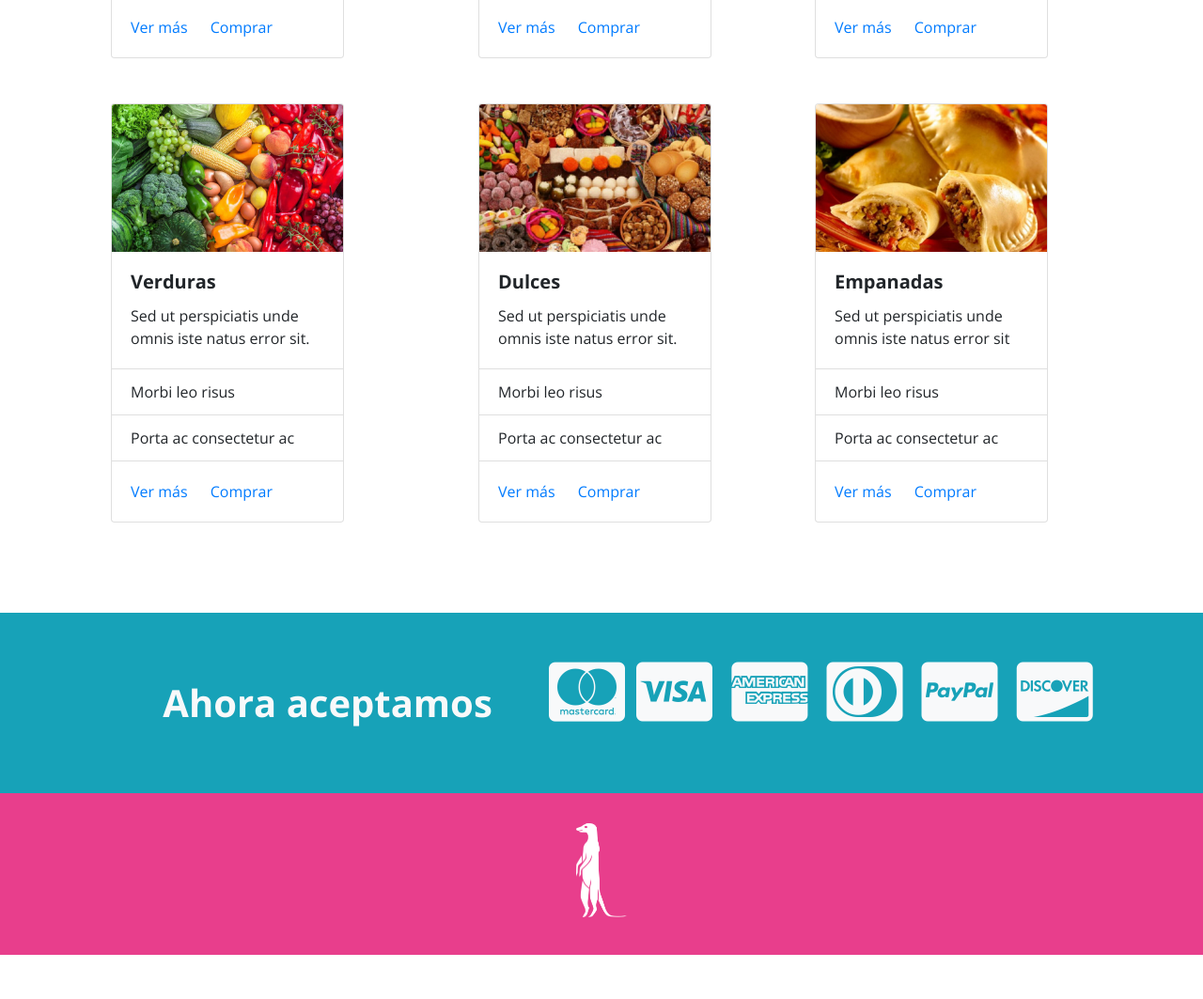
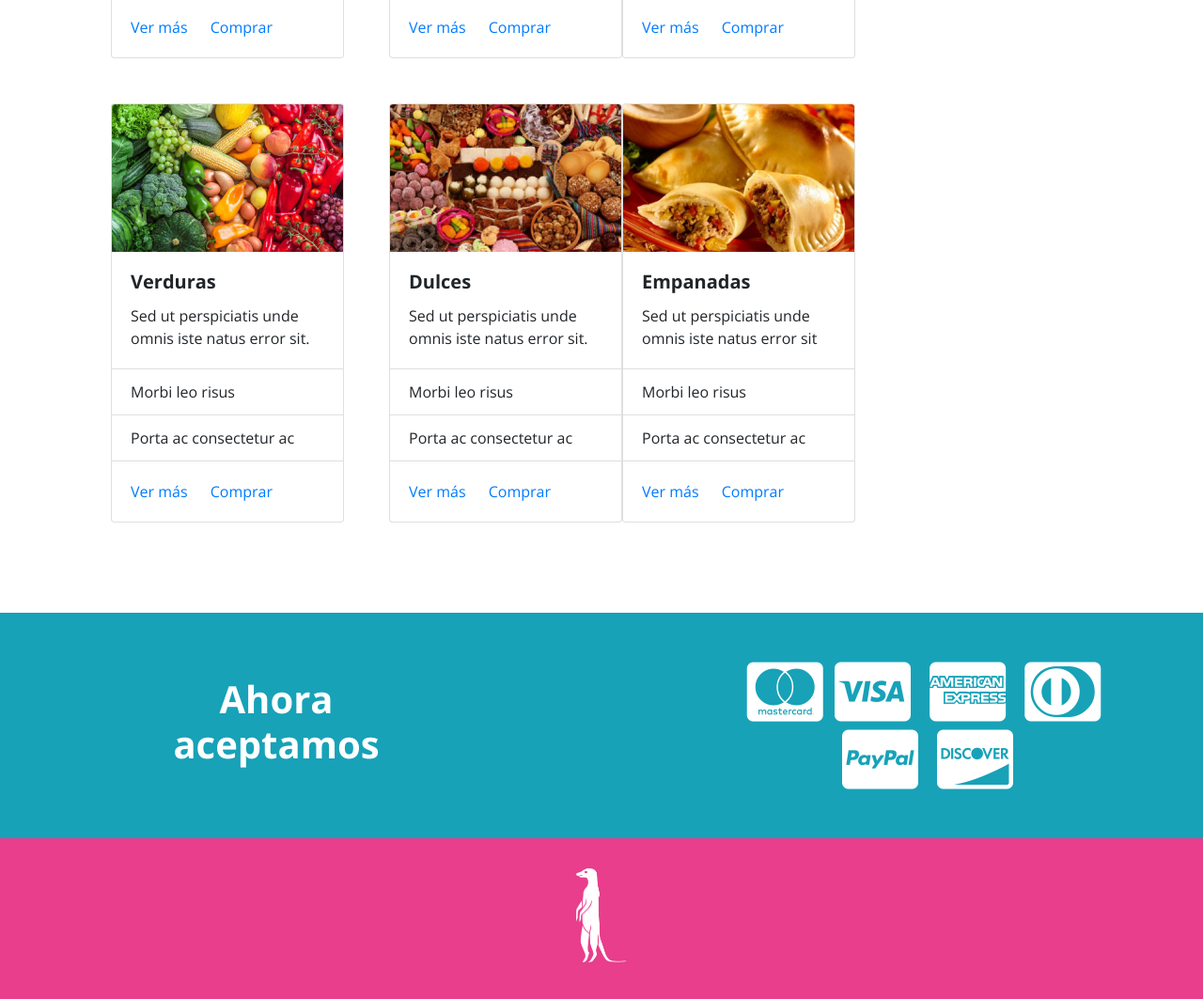
Before and after one commit to randomuser95/g14, a plain HTML site: page suricata/index.html in a window 1280 px wide. Shown: the part 699-1762 px from the top of the page at 94% size. Before the commit the page ends 1715 px from the top, so only its background shows below. Drawn offline with nearby package versions, Linux system fonts and the light colour scheme.

Commit message:
suricata

```diff
--- a/suricata/assets/css/style.css
+++ b/suricata/assets/css/style.css
@@ -13,3 +13,6 @@ h1{
 *{
     box-sizing: border-box;
 }
+.icons-section{
+    padding-left: 15rem;
+}
--- a/suricata/index.html
+++ b/suricata/index.html
@@ -26,7 +26,7 @@
 </head>
 
 <body>
-  <nav class="navbar navbar-expand-lg navbar-dark bg-magenta fixed-top">
+  <nav class="navbar navbar-expand-lg navbar-dark bg-magenta fixed-top text-white">
     <div class="container-fluid px-5 mx-5">
       <a class="navbar-brand" href="#"> <img src="assets/img/logo.png" alt="Logo de Suricata" height="53px"> </a>
 
@@ -77,10 +77,10 @@
 
   <h1 class="text-center py-5 mt-4 mb-5 display-4 font-weight-bold">Nuestros Productos</h1>
 
-  <div class="container">
+  <div class="container ">
     <div class="row text-left row-col-4 pb-5">
-      <div class="col px-5">
-        <div class="card" style="width: 15.5rem;">
+      <div class="col-xs px-5">
+        <div class="card align-items-center-xs" style="width: 15.5rem;">
           <img class="card-img-top" src="assets/img/colaciones.jpg" alt="Colaciones">
           <div class="card-body">
             <h5 class="card-title font-weight-bold">Colaciones</h5>
@@ -96,7 +96,7 @@
           </div>
         </div>
       </div>
-      <div class="col">
+      <div class="col-xs">
         <div class="card" style="width: 15.5rem;">
           <img class="card-img-top" src="assets/img/desayunos.jpg" alt="Desayunos">
           <div class="card-body">
@@ -113,7 +113,7 @@
           </div>
         </div>
       </div>
-      <div class="col">
+      <div class="col-xs">
         <div class="card" style="width: 15.5rem;">
           <img class="card-img-top" src="assets/img/bebidas.jpg" alt="Bebidas">
           <div class="card-body">
@@ -132,7 +132,7 @@
       </div>
     </div>
     <div class="row text-left row-col-4 pb-5 mb-5">
-      <div class="col px-5">
+      <div class="col-xs px-5">
         <div class="card" style="width: 15.5rem;">
           <img class="card-img-top" src="assets/img/verduras.jpg" alt="Verduras">
           <div class="card-body">
@@ -149,7 +149,7 @@
           </div>
         </div>
       </div>
-      <div class="col">
+      <div class="col-xs">
         <div class="card" style="width: 15.5rem;">
           <img class="card-img-top" src="assets/img/dulces.jpg" alt="Dulces">
           <div class="card-body">
@@ -166,7 +166,7 @@
           </div>
         </div>
       </div>
-      <div class="col">
+      <div class="col-xs">
         <div class="card" style="width: 15.5rem;">
           <img class="card-img-top" src="assets/img/empanadas.jpg" alt="Empanadas">
           <div class="card-body">
@@ -186,18 +186,18 @@
     </div>
   </div>
   <footer>
-    <div class="container-fluid bg-teal px-5">
-      <div class="row">
-        <div class="col md-12 py-5">
-          <ul class="list-inline text-center">
-            <li class="list-inline-item"><h2 class="mr-auto h1 font-weight-bold text-light pl-5 ml-3 pr-5 mr-5">Ahora aceptamos</h2></li>
-            <li class="list-inline-item"><i class="fab fa-cc-mastercard text-light display-3"></i></li>
-            <li class="list-inline-item"><i class="fab fa-cc-visa text-light display-3 mr-2"></i></li>
-            <li class="list-inline-item"><i class="fab fa-cc-amex text-light display-3 mr-2"></i></li>
-            <li class="list-inline-item"><i class="fab fa-cc-diners-club text-light display-3 mr-2"></i></li>
-            <li class="list-inline-item"><i class="fab fa-cc-paypal text-light display-3 mr-2"></i></li>
-            <li class="list-inline-item"><i class="fab fa-cc-discover text-light display-3 mr-2"></i></li>
-          </ul>
+    <div class="container-fluid bg-teal px-5 d-none d-sm-block">
+      <div class="row-xs-12">
+        <div class="col py-5 text-center text-white d-flex align-items-center">
+            <h2 class="h1 font-weight-bold pl-5 ml-5 pr-5 mr-5 align-self-center">Ahora aceptamos</h2></li>
+            <div class="icons-section">
+              <li class="list-inline-item"><i class="fab fa-cc-mastercard display-3"></i></li>
+              <li class="list-inline-item"><i class="fab fa-cc-visa display-3 mr-2"></i></li>
+              <li class="list-inline-item"><i class="fab fa-cc-amex display-3 mr-2"></i></li>
+              <li class="list-inline-item"><i class="fab fa-cc-diners-club display-3 mr-2"></i></li>
+              <li class="list-inline-item"><i class="fab fa-cc-paypal display-3 mr-2"></i></li>
+              <li class="list-inline-item"><i class="fab fa-cc-discover display-3 mr-2"></i></li>
+            </div>
         </div>
       </div>
     </div>
```
Also changed, not shown: cuppon/assets/index.html (deleted, +0 -11 lines), cuppon/assets/css/style.css (deleted), cuppon/assets/img/cupon-1.jpg (deleted), cuppon/assets/img/cupon-2.jpg (deleted), cuppon/assets/img/cupon-3.jpg (deleted), cuppon/assets/img/cupon-4.jpg (deleted), cuppon/assets/img/cupon-5.jpg (deleted), cuppon/assets/img/cupon-6.jpg (deleted), cuppon/assets/img/logo-black.png (deleted), cuppon/assets/img/logo-white.png (deleted).
